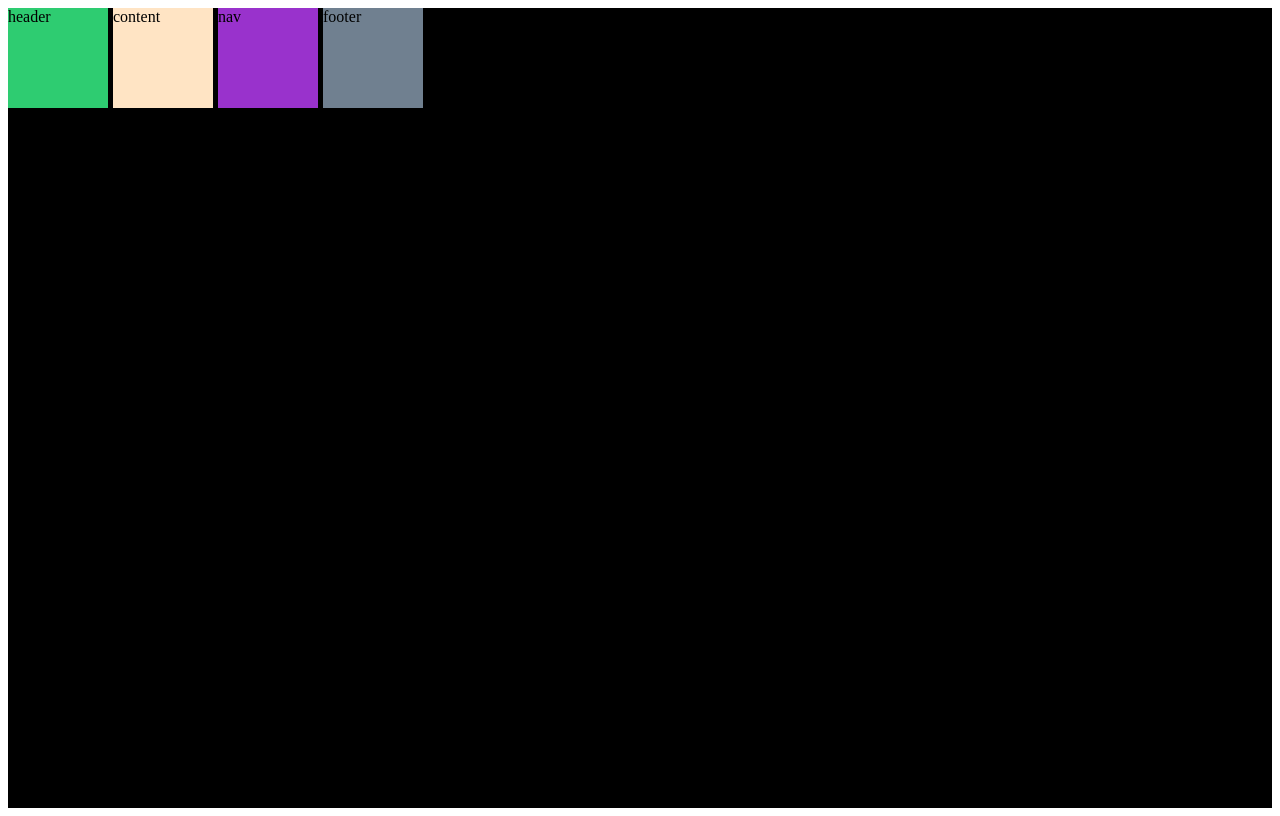
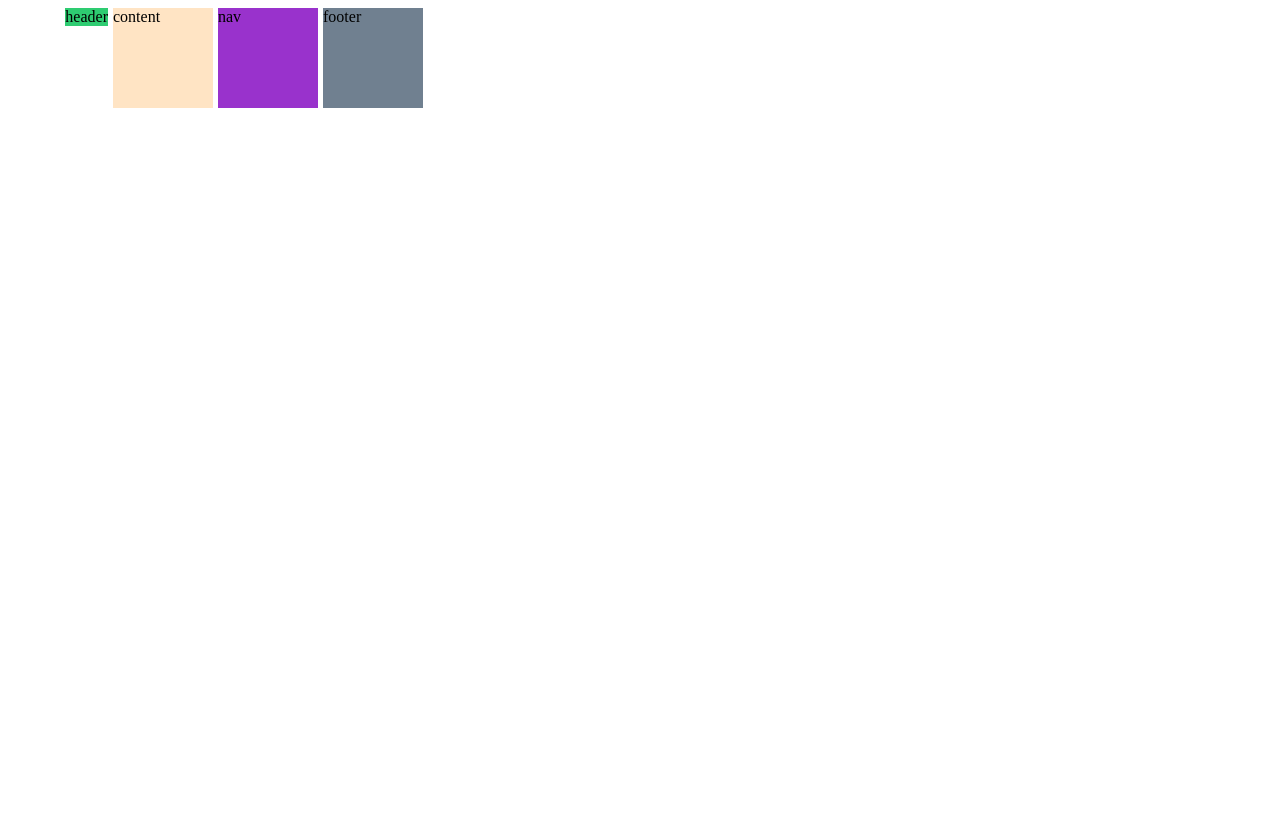
Before and after one commit to redips86/css-layout-masterclass, a plain HTML site: page index.html in a window 1280 px wide. Drawn offline with Linux system fonts and the light colour scheme.

```diff
--- a/styles.css
+++ b/styles.css
@@ -1,15 +1,15 @@
 .grid {
-    background: black;
     display: grid;
     height: 100vh;
     grid-template-columns: repeat(4, 100px);
     grid-template-rows: repeat(4, 100px);
     gap: 5px;
-    align-content: start;
 }
 
 .header {
     background-color: #2ecc71;
+    place-self: start end;
+
 }
 
 .content {
```
